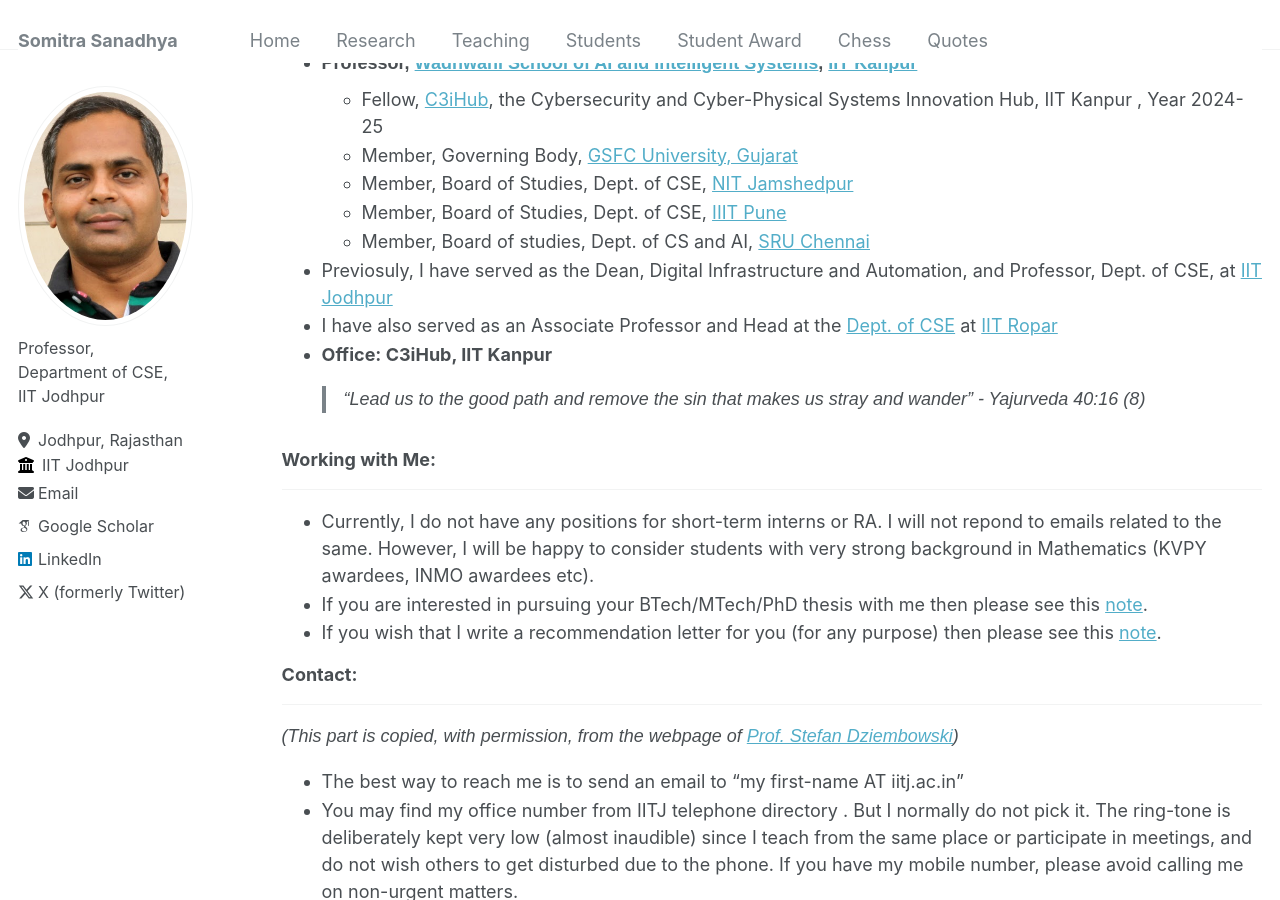
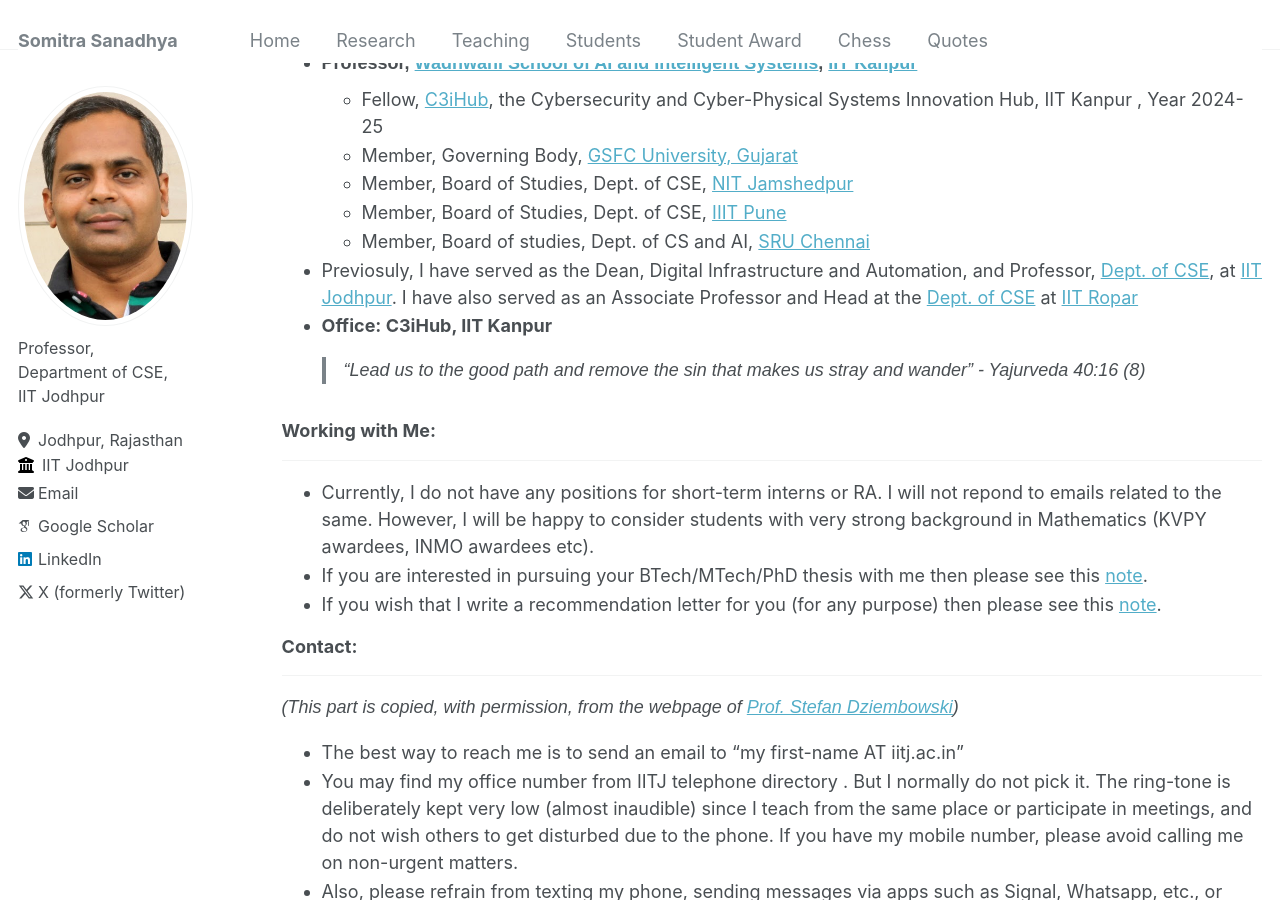
Before and after one commit to somitra-sanadhya/somitra-sanadhya.github.io, a Jekyll site: the page built from _pages/about.md, in a window 1280 px wide and 900 px high, scrolled down 358 px. Built offline with Jekyll 4.4.1, drawn with Linux system fonts in a browser that asks for light colours; some web fonts are replaced; part of the change alters nothing that is shown.

```diff
--- a/_pages/about.md
+++ b/_pages/about.md
@@ -17,8 +17,7 @@ redirect_from:
     + Member, Board of Studies, Dept. of CSE, [IIIT Pune](https://www.iiitp.ac.in/)
     + Member, Board of studies, Dept. of CS and AI, [SRU Chennai](https://sru.edu.in/)
 
-  + Previosuly, I have served as the Dean, Digital Infrastructure and Automation, and Professor, Dept. of CSE, at [IIT Jodhpur](https://iitj.ac.in/)
-  + I have also served as an Associate Professor and Head at the [Dept. of CSE](https://cse.iitrpr.ac.in/) at [IIT Ropar](https://www.iitrpr.ac.in/)
+  + Previosuly, I have served as the Dean, Digital Infrastructure and Automation, and Professor, [Dept. of CSE](https://cse.iitj.ac.in/), at [IIT Jodhpur](https://iitj.ac.in/). I have also served as an Associate Professor and Head at the [Dept. of CSE](https://cse.iitrpr.ac.in/) at [IIT Ropar](https://www.iitrpr.ac.in/)
   + **Office: C3iHub, IIT Kanpur**
  > "Lead us to the good path and remove the sin that makes us stray and wander" - Yajurveda 40:16 (8)
 
```
